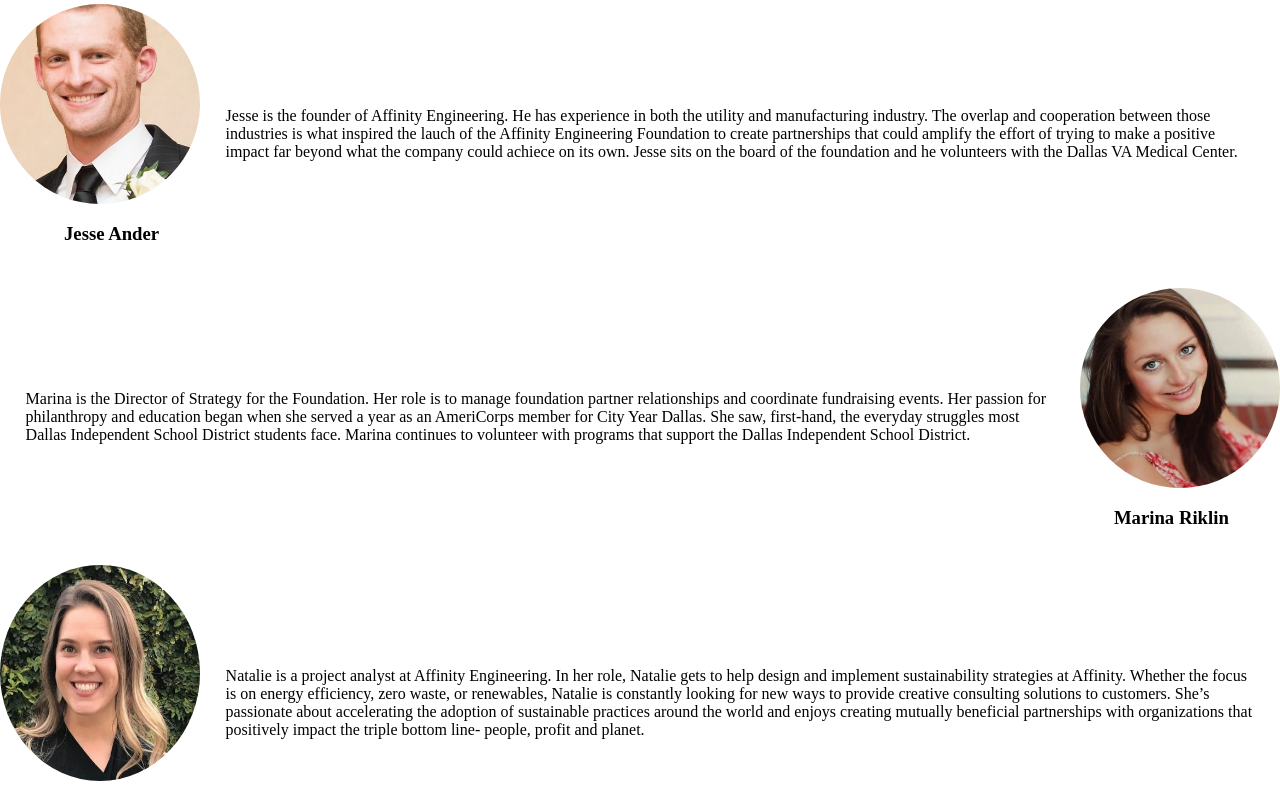
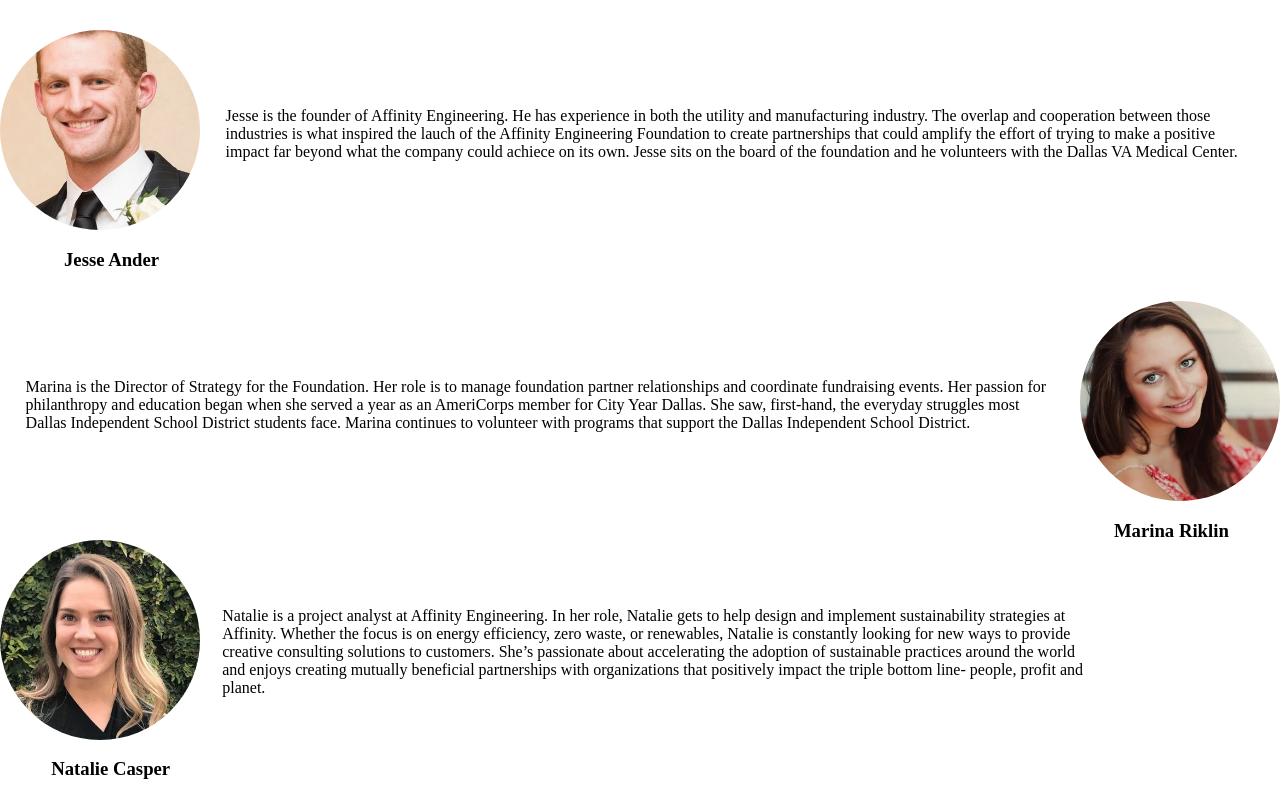
Before and after one commit to angeladt1997/AffinityEngineeringRewire, a website: page ourTeam.html in a window 1280 px wide. Shown: the part 148-944 px from the top of the page. Drawn offline with Linux system fonts and the light colour scheme.

Commit message:
repositioning bios

```diff
--- a/ourTeam.css
+++ b/ourTeam.css
@@ -14,20 +14,20 @@ img {
     display: flex;
     flex-direction: row;
     color: black;
-    margin-top: 2%;
+    margin-top: 4%;
 
 }
 .natalie {
     display: flex;
     flex-direction: row;
-   margin-top: 6%;
+   margin-top: 3%;
    color: black;
 }
 
 
 h3 {
     display: flex;
-    padding-bottom: 2%;
+    padding-bottom: 1%;
 }
 
 .jesseName {
@@ -51,7 +51,7 @@ h3 {
 
 p {
     display: flex;
-    margin-top: 6%;
+    margin-top: 4%;
     padding: 2%
 }
 
```
